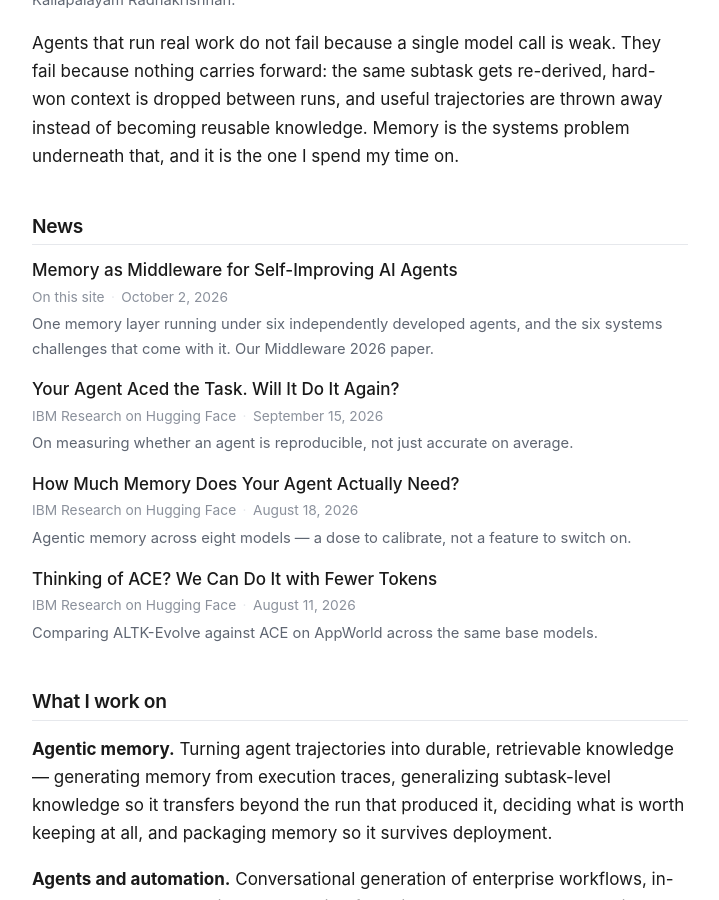
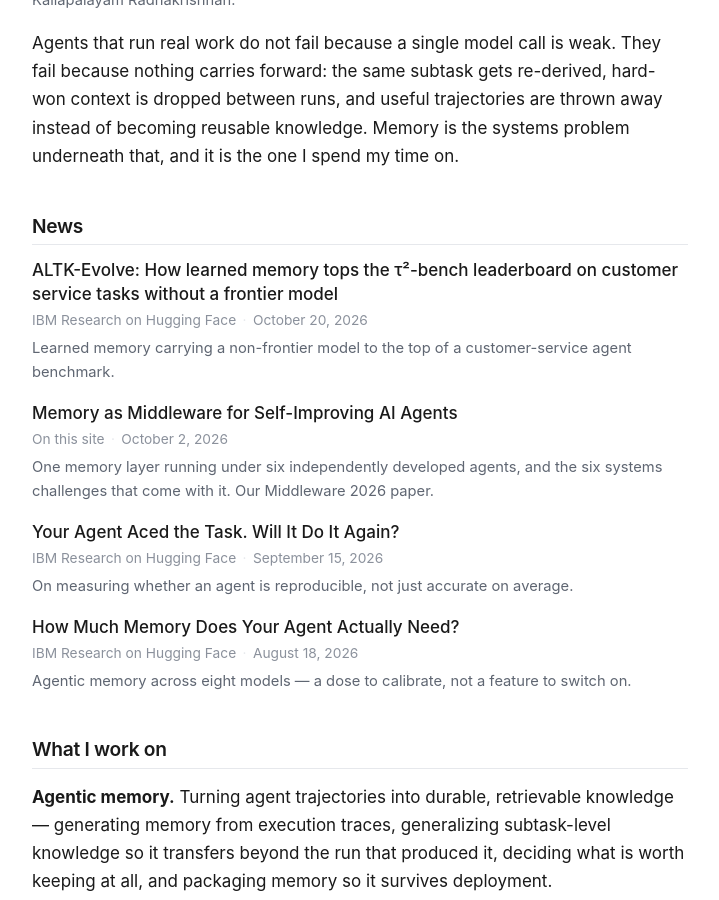
Before and after one commit to jayaramkr/jayaramkr.github.io, a Jekyll site: the page built from index.md, in a window 1280 px wide and 900 px high, scrolled down 330 px. Shown: the whole window, without its empty margins (280-999 px from the left). Built offline with Jekyll 4.4.1, drawn with Linux system fonts in a browser that asks for light colours.

Commit message:
Add the tau-squared-bench blog post
Co-Authored-By: Claude Opus 5 <noreply@anthropic.com>
Claude-Session: https://claude.ai/code/session_019k2C9vhF6RBKv6qRkTriyL

```diff
--- a/_data/news.yml
+++ b/_data/news.yml
@@ -12,6 +12,15 @@
 # `post` means a post on this site, under /writing/. Those need an entry here
 # only to appear in News on the home page — the /writing/ page builds its own
 # list straight from _posts/, so a post is never listed twice.
+
+- kind: writing
+  title: "ALTK-Evolve: How learned memory tops the τ²-bench leaderboard on customer service tasks without a frontier model"
+  url: https://huggingface.co/blog/ibm-research/altk-evolve-bc
+  outlet: IBM Research on Hugging Face
+  date: October 20, 2026
+  note: >-
+    Learned memory carrying a non-frontier model to the top of a customer-service
+    agent benchmark.
 
 - kind: post
   title: "Memory as Middleware for Self-Improving AI Agents"
```
